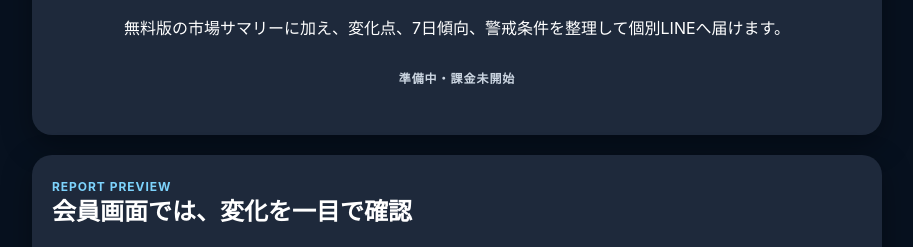
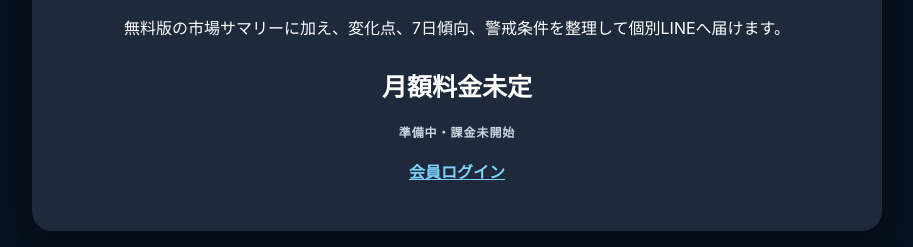
Before and after one commit to hayato861/paypay_ai, a plain HTML site: page premium.html in a window 1280 px wide. Shown: the part 262-509 px from the top of the page, without its empty margins (183-1096 px from the left). Drawn offline with Linux system fonts and the light colour scheme.

Commit message:
Link premium page to member app

```diff
--- a/premium.html
+++ b/premium.html
@@ -14,8 +14,9 @@
         <span class="premium-label">PAYPAY AI PREMIUM</span>
         <h1><span>数字だけで終わらない。</span><span>毎朝の市場を、わかりやすく。</span></h1>
         <p>無料版の市場サマリーに加え、変化点、7日傾向、警戒条件を整理して個別LINEへ届けます。</p>
-        <div class="premium-price"></div>
+        <div class="premium-price">月額料金未定</div>
         <div class="premium-status">準備中・課金未開始</div>
+        <a class="member-login-link" href="https://paypay-ai-members.onrender.com/login">会員ログイン</a>
     </section>
 
     <section class="card premium-preview" aria-label="プレミアムレポートの表示例">
```
